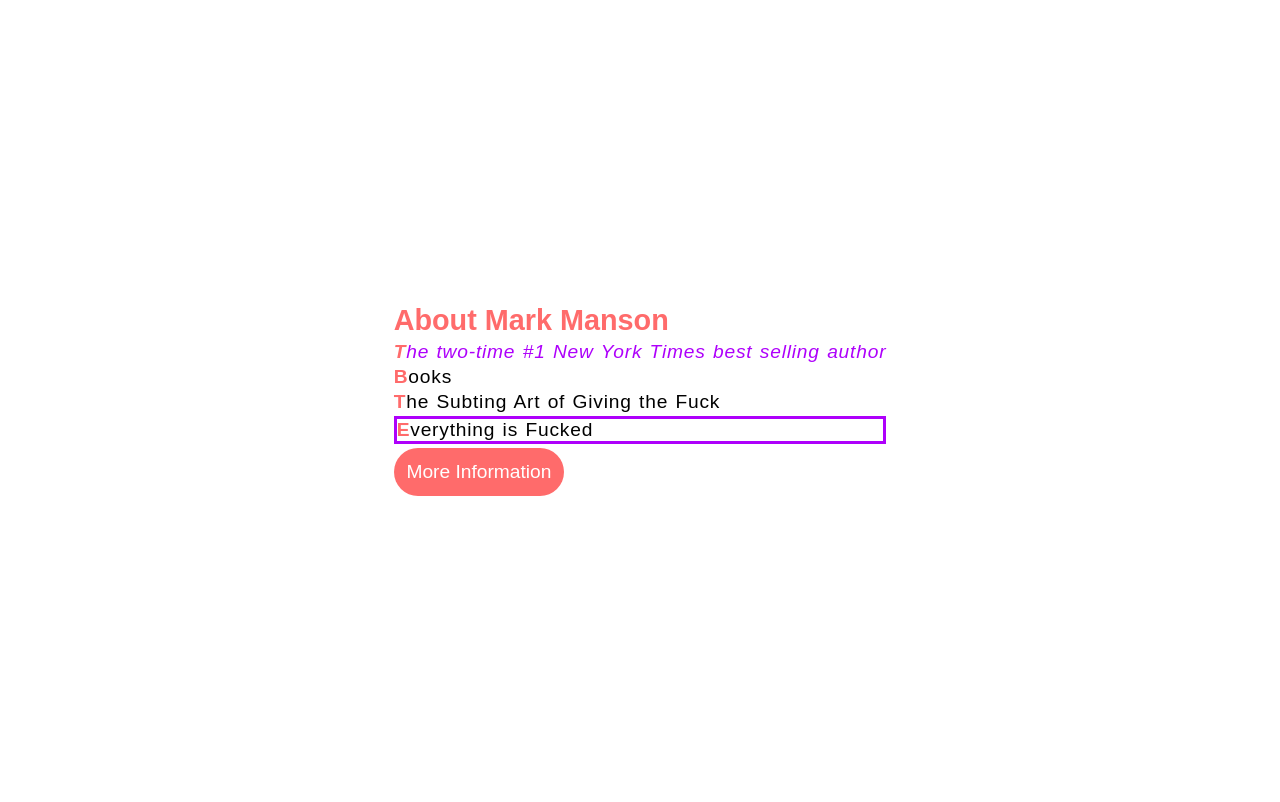
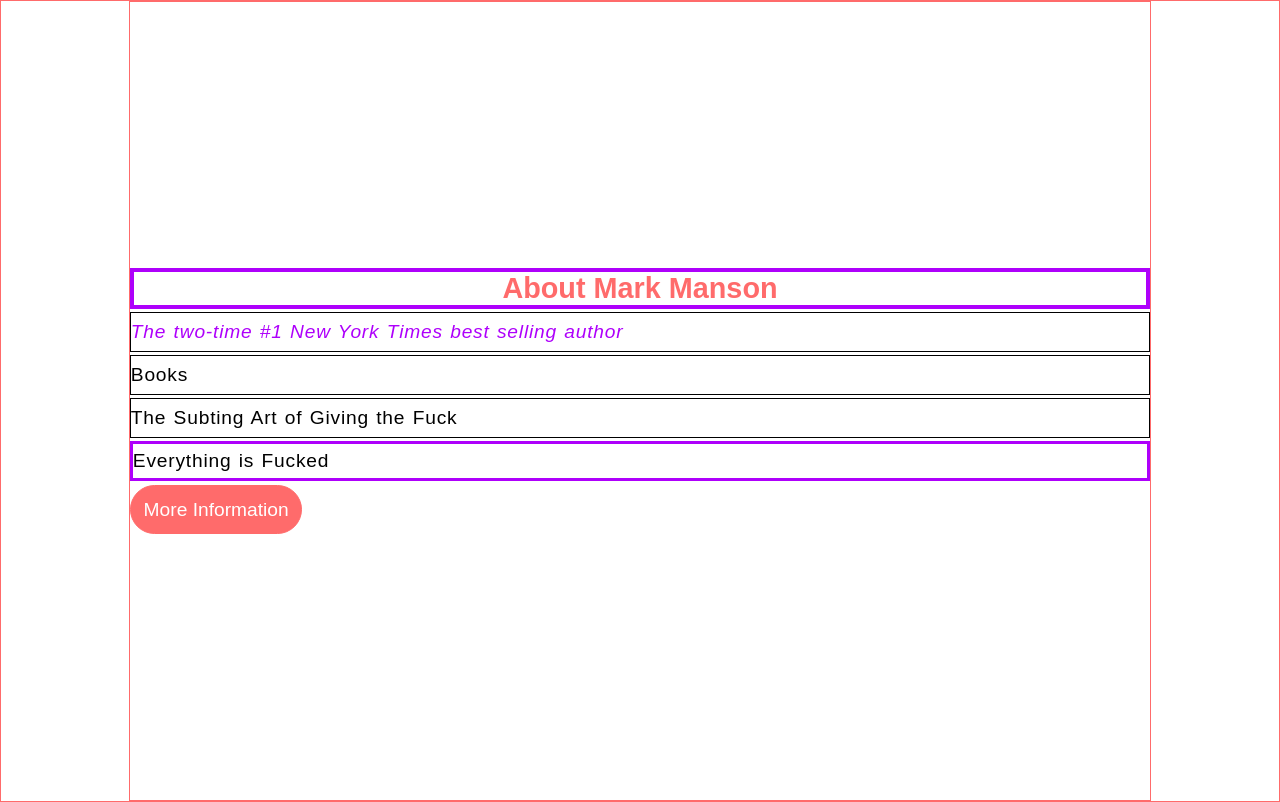
Before and after one commit to liamlam99/CIT-85, a plain HTML site: page wk2-selectors/css-specific/index.html in a window 1280 px wide. Drawn offline with Linux system fonts and the light colour scheme.

Commit message:
Update css specific

```diff
--- a/wk2-selectors/css-specific/style.css
+++ b/wk2-selectors/css-specific/style.css
@@ -6,6 +6,27 @@
 
 body {
   font-size: 16px;
+}
+div {
+  height: auto;
+  width: 80%;
+  border: 0.05rem solid #ff6b6b;
+}
+h1 {
+  display: flex;
+  border: solid 0.3rem #ae00fb;
+  height: auto;
+  width: auto;
+  align-items: center;
+  justify-content: center;
+}
+p {
+  display: flex;
+  align-items: center;
+  border: 0.05rem solid #000;
+  margin-top: 0.16rem;
+  height: 5%;
+  width: auto;
 }
 .section-author {
   font-family: sans-serif;
@@ -16,6 +37,7 @@ body {
   display: flex;
   justify-content: center;
   align-items: center;
+  width: 100vw;
 }
 
 .author {
```
